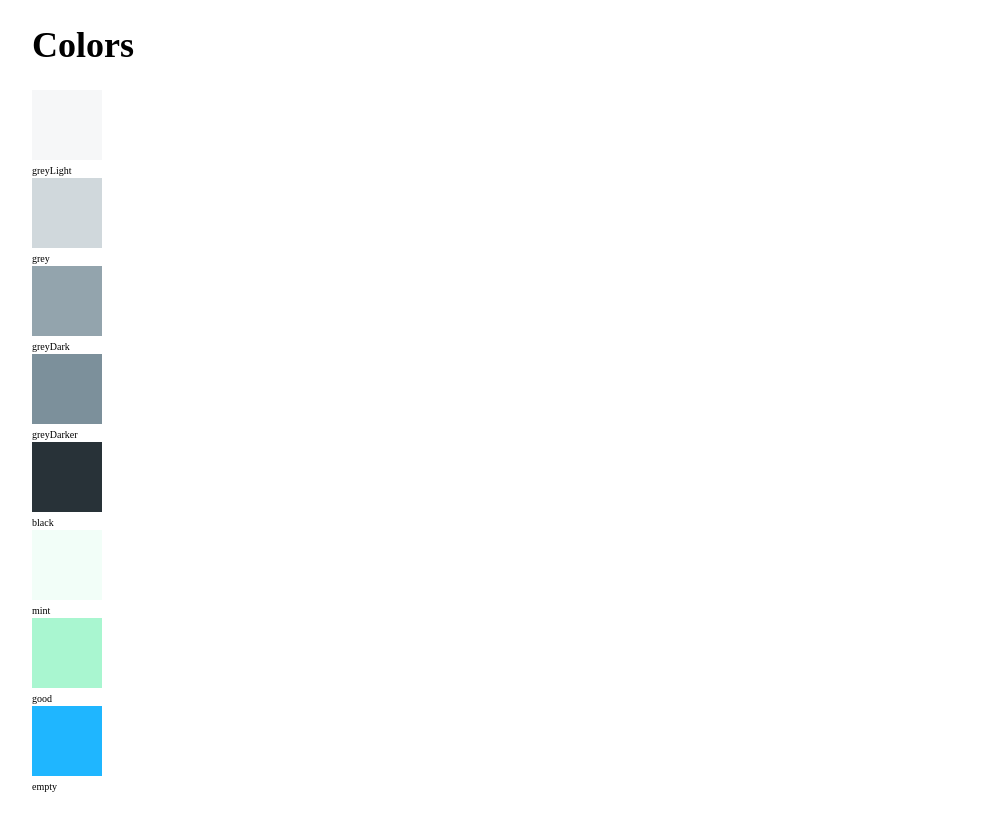
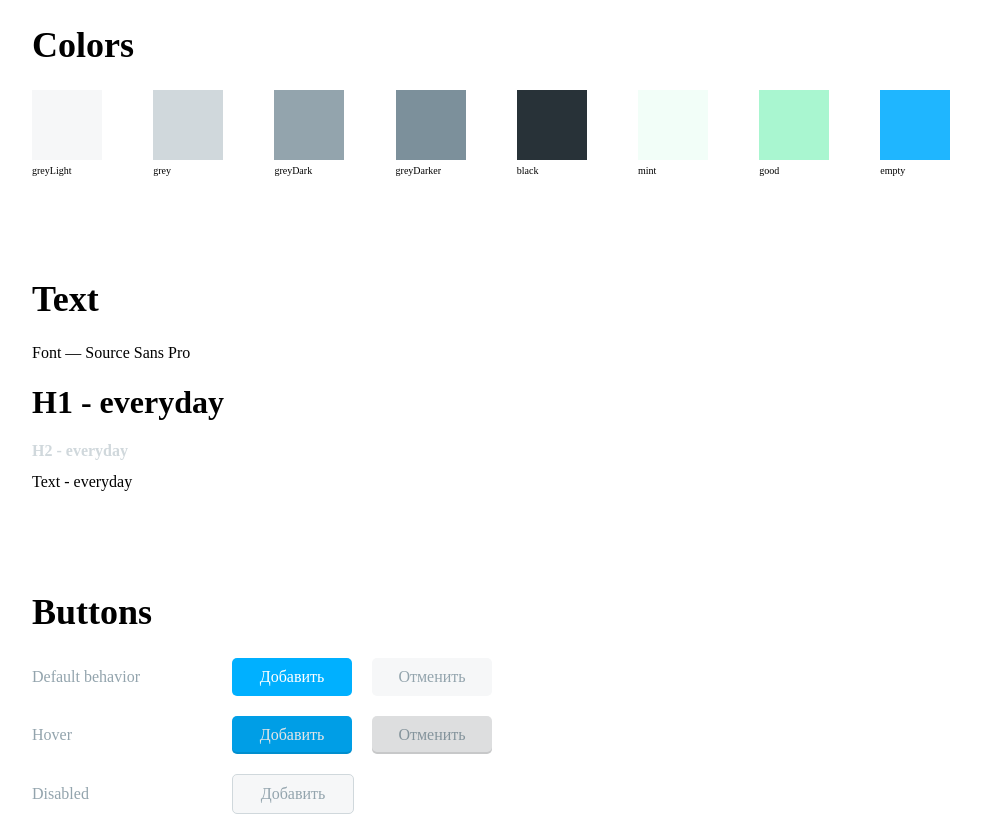
Before and after one commit to ermo4enkov/2dooshka, a React app: page / in a window 1280 px wide. Shown: the top 816 px of the page, without its empty margins (100-1081 px from the left). Built offline with nearby package versions, Linux system fonts and the light colour scheme; the HTML template or start-up script is replaced by a standard one.

Commit message:
Returned collorspallete

```diff
--- a/src/assets/scss/styles.scss
+++ b/src/assets/scss/styles.scss
@@ -1,4 +1,6 @@
+@import "./default";
 @import "./default";
 @import "./text/text";
 @import "../../views/storybook/storybook";
+@import "../../blocks/colorspallet/colorspallet";
 @import "./animation";
```
